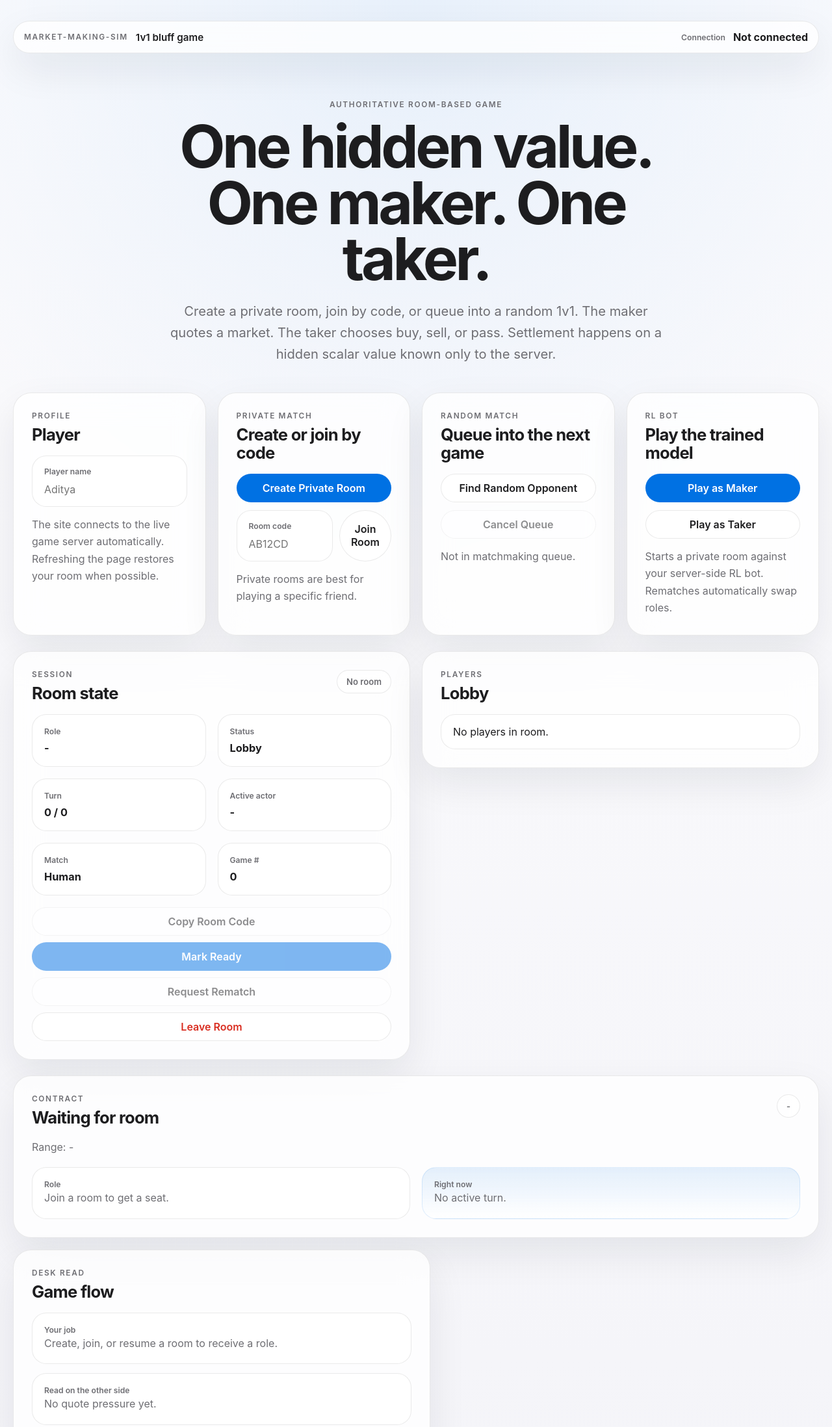
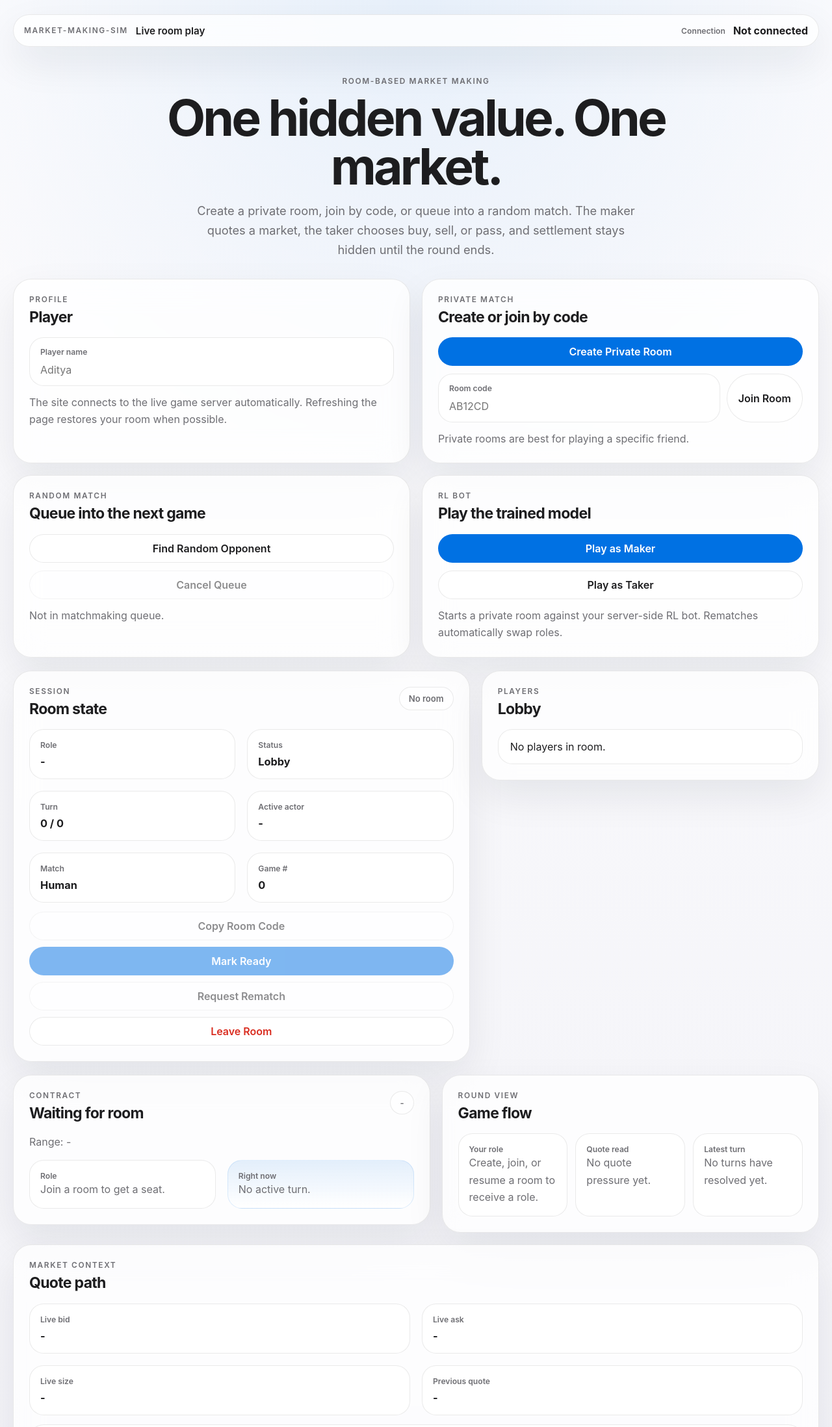
Before and after one commit to aditya1909-bit/market-making-sim, a plain HTML site: page index.html in a window 1280 px wide. Shown: the top 2196 px of the page at 65% size. Drawn offline with Linux system fonts and the light colour scheme.

Commit message:
Changed Layout

```diff
--- a/app.js
+++ b/app.js
@@ -48,6 +48,9 @@
     askInput: document.getElementById("ask-input"),
     sizeInput: document.getElementById("size-input"),
     submitQuote: document.getElementById("submit-quote"),
+    takerQuoteBid: document.getElementById("taker-quote-bid"),
+    takerQuoteAsk: document.getElementById("taker-quote-ask"),
+    takerQuoteSize: document.getElementById("taker-quote-size"),
     currentQuoteBid: document.getElementById("current-quote-bid"),
     currentQuoteAsk: document.getElementById("current-quote-ask"),
     currentQuoteSize: document.getElementById("current-quote-size"),
@@ -170,10 +173,10 @@
 
   function buildRoleHeadline(role) {
     if (role === "market_maker") {
-      return "You set the market and manage the information you reveal.";
+      return "You set the market and decide how much edge to show.";
     }
     if (role === "market_taker") {
-      return "You decide whether the quote is good, weak, or a bluff.";
+      return "You decide whether to buy, sell, or wait.";
     }
     return "Join a room to get a seat.";
   }
@@ -192,13 +195,13 @@
     }
     if (role === "market_maker") {
       return game.activeActor === "maker"
-        ? "Post a two-sided market. Tight quotes invite action; wide quotes hide your view."
-        : "Hold. The taker is deciding whether to lift, hit, or pass.";
+        ? "Post your next two-sided market."
+        : "Waiting for the taker to respond.";
     }
     if (role === "market_taker") {
       return game.activeActor === "taker"
-        ? "Read the quote and choose buy, sell, or pass."
-        : "Wait for the maker to show the next market.";
+        ? "Read the quote and respond."
+        : "Waiting for the next quote.";
     }
     return "Watching the room.";
   }
@@ -208,10 +211,10 @@
       return "Create, join, or resume a room to receive a role.";
     }
     if (role === "market_maker") {
-      return "Your edge comes from quoting a market that earns spread without showing your full estimate too early.";
+      return "Quote both sides and manage your inventory.";
     }
     if (role === "market_taker") {
-      return "Your edge comes from reading the maker's quote path and only trading when the market is off.";
+      return "Trade only when the market looks off.";
     }
     return "This game only becomes active once you are assigned maker or taker.";
   }
@@ -776,9 +779,15 @@
       setText(elements.resolutionSummary, game?.lastResolution?.text || "No turns have resolved yet.");
     }
 
-    setText(elements.currentQuoteBid, game?.currentQuote ? format(game.currentQuote.bid) : "-");
-    setText(elements.currentQuoteAsk, game?.currentQuote ? format(game.currentQuote.ask) : "-");
-    setText(elements.currentQuoteSize, game?.currentQuote ? String(game.currentQuote.size) : "-");
+    const currentBid = game?.currentQuote ? format(game.currentQuote.bid) : "-";
+    const currentAsk = game?.currentQuote ? format(game.currentQuote.ask) : "-";
+    const currentSize = game?.currentQuote ? String(game.currentQuote.size) : "-";
+    setText(elements.currentQuoteBid, currentBid);
+    setText(elements.currentQuoteAsk, currentAsk);
+    setText(elements.currentQuoteSize, currentSize);
+    setText(elements.takerQuoteBid, currentBid);
+    setText(elements.takerQuoteAsk, currentAsk);
+    setText(elements.takerQuoteSize, currentSize);
     setText(elements.previousQuote, formatQuote(game?.previousQuote));
     setText(elements.quoteContext, buildQuoteContext(game));
 
--- a/index.html
+++ b/index.html
@@ -12,7 +12,7 @@
         <div class="hero-nav glass-panel">
           <div class="brand-lockup">
             <p class="eyebrow">market-making-sim</p>
-            <span class="nav-title">1v1 bluff game</span>
+            <span class="nav-title">Live room play</span>
           </div>
           <div class="status-inline">
             <span class="mini-label">Connection</span>
@@ -21,11 +21,11 @@
         </div>
 
         <div class="hero-copy">
-          <p class="eyebrow">Authoritative room-based game</p>
-          <h1>One hidden value. One maker. One taker.</h1>
+          <p class="eyebrow">Room-based market making</p>
+          <h1>One hidden value. One market.</h1>
           <p class="hero-text">
-            Create a private room, join by code, or queue into a random 1v1. The maker quotes a market. The taker
-            chooses buy, sell, or pass. Settlement happens on a hidden scalar value known only to the server.
+            Create a private room, join by code, or queue into a random match. The maker quotes a market, the taker
+            chooses buy, sell, or pass, and settlement stays hidden until the round ends.
           </p>
         </div>
       </section>
@@ -179,21 +179,21 @@
         <article class="card role-brief-card">
           <div class="card-head">
             <div>
-              <p class="eyebrow">Desk read</p>
-              <h2 id="role-summary-title">Game flow</h2>
+              <p class="eyebrow">Round view</p>
+              <h2 id="role-summary-title">Current read</h2>
             </div>
           </div>
           <div class="role-brief-stack">
             <div class="soft-panel">
-              <span class="mini-label">Your job</span>
+              <span class="mini-label">Your role</span>
               <p id="side-instructions" class="body-copy">Create, join, or resume a room to receive a role.</p>
             </div>
             <div class="soft-panel">
-              <span class="mini-label">Read on the other side</span>
+              <span class="mini-label">Quote read</span>
               <p id="bluff-summary" class="body-copy">No quote pressure yet.</p>
             </div>
             <div class="soft-panel">
-              <span class="mini-label">Latest resolution</span>
+              <span class="mini-label">Latest turn</span>
               <p id="resolution-summary" class="body-copy">No turns have resolved yet.</p>
             </div>
           </div>
@@ -235,15 +235,15 @@
           <div class="mini-grid">
             <div class="mini-metric">
               <span class="mini-label">Bid</span>
-              <strong id="current-quote-bid">-</strong>
+              <strong id="taker-quote-bid">-</strong>
             </div>
             <div class="mini-metric">
               <span class="mini-label">Ask</span>
-              <strong id="current-quote-ask">-</strong>
+              <strong id="taker-quote-ask">-</strong>
             </div>
             <div class="mini-metric">
               <span class="mini-label">Size</span>
-              <strong id="current-quote-size">-</strong>
+              <strong id="taker-quote-size">-</strong>
             </div>
           </div>
           <div class="action-row top-gap">
--- a/styles.css
+++ b/styles.css
@@ -45,7 +45,7 @@ input {
 .page-shell {
   width: min(1240px, calc(100% - 32px));
   margin: 0 auto;
-  padding: 24px 0 64px;
+  padding: 18px 0 56px;
 }
 
 .hero,
@@ -69,13 +69,13 @@ input {
 }
 
 .hero {
-  padding: 8px 0 14px;
+  padding: 4px 0 8px;
 }
 
 .hero-nav {
   grid-template-columns: minmax(0, 1fr) auto;
   align-items: center;
-  margin-bottom: 54px;
+  margin-bottom: 28px;
 }
 
 .glass-panel,
@@ -94,7 +94,7 @@ input {
 
 .card {
   border-radius: var(--radius);
-  padding: 28px;
+  padding: 24px;
 }
 
 .brand-lockup,
@@ -141,15 +141,15 @@ input {
 }
 
 .hero-copy {
-  max-width: 860px;
+  max-width: 780px;
   margin: 0 auto;
   text-align: center;
 }
 
 h1 {
-  margin-top: 14px;
-  font-size: clamp(3rem, 8vw, 5.7rem);
-  line-height: 0.95;
+  margin-top: 12px;
+  font-size: clamp(2.6rem, 6.4vw, 4.8rem);
+  line-height: 0.98;
   letter-spacing: -0.05em;
 }
 
@@ -160,42 +160,44 @@ h1 {
 }
 
 .hero-text {
-  margin: 20px auto 0;
-  max-width: 760px;
-  font-size: clamp(1.05rem, 1.8vw, 1.26rem);
+  margin: 14px auto 0;
+  max-width: 700px;
+  font-size: clamp(1rem, 1.5vw, 1.14rem);
 }
 
 .setup-grid {
-  grid-template-columns: repeat(4, minmax(0, 1fr));
-  margin-top: 28px;
+  grid-template-columns: repeat(2, minmax(0, 1fr));
+  margin-top: 22px;
 }
 
 .session-grid,
 .game-grid,
 .lower-grid {
   grid-template-columns: repeat(2, minmax(0, 1fr));
-  margin-top: 24px;
+  margin-top: 20px;
 }
 
 .session-grid {
+  grid-template-columns: minmax(0, 1.15fr) minmax(320px, 0.85fr);
   align-items: start;
 }
 
 .game-grid {
-  grid-template-columns: 1.05fr 0.95fr;
+  grid-template-columns: minmax(0, 1.05fr) minmax(320px, 0.95fr);
   align-items: start;
 }
 
 .contract-card {
-  grid-column: 1 / -1;
+  grid-column: auto;
 }
 
 .role-brief-card {
-  align-self: start;
+  align-self: stretch;
 }
 
 .workspace-card {
   min-height: 100%;
+  grid-column: 1 / -1;
 }
 
 .market-card {
@@ -213,7 +215,7 @@ h1 {
 
 h2 {
   margin-top: 8px;
-  font-size: clamp(1.45rem, 2vw, 1.95rem);
+  font-size: clamp(1.32rem, 1.8vw, 1.8rem);
   line-height: 1.1;
   letter-spacing: -0.03em;
 }
@@ -241,7 +243,7 @@ h2 {
 .field-card,
 .quote-field {
   display: block;
-  padding: 16px 18px;
+  padding: 14px 16px;
 }
 
 .field-card input,
@@ -287,7 +289,7 @@ h2 {
 }
 
 .subtle-copy {
-  margin-top: 14px;
+  margin-top: 12px;
 }
 
 .badge {
@@ -311,6 +313,10 @@ h2 {
   grid-template-columns: repeat(2, minmax(0, 1fr));
 }
 
+.quote-inputs {
+  grid-template-columns: repeat(3, minmax(0, 1fr));
+}
+
 .market-grid {
   grid-template-columns: repeat(2, minmax(0, 1fr));
 }
@@ -322,7 +328,7 @@ h2 {
 .mini-metric,
 .info-cell,
 .soft-panel {
-  padding: 18px;
+  padding: 16px;
 }
 
 .mini-metric strong,
@@ -339,17 +345,18 @@ h2 {
 
 .quote-card,
 .taker-card {
-  padding: 28px;
+  padding: 24px;
   border-radius: var(--radius);
 }
 
 .role-brief-stack {
   display: grid;
-  gap: 14px;
+  grid-template-columns: repeat(3, minmax(0, 1fr));
+  gap: 12px;
 }
 
 .top-gap {
-  margin-top: 18px;
+  margin-top: 14px;
 }
 
 .players-list {
@@ -416,11 +423,11 @@ h2 {
 }
 
 .tape-list li {
-  padding: 16px 18px;
+  padding: 14px 16px;
   border-radius: 20px;
   border: 1px solid var(--line);
   background: var(--surface-strong);
-  line-height: 1.55;
+  line-height: 1.45;
 }
 
 .tape-list li + li {
@@ -472,22 +479,18 @@ button:disabled {
     grid-template-columns: 1fr;
   }
 
-  .contract-card {
-    grid-column: auto;
-  }
-
   .market-card {
     grid-column: auto;
-  }
-
-  .setup-grid {
-    grid-template-columns: repeat(2, minmax(0, 1fr));
   }
 
   .nav-controls,
   .join-row,
   .action-row {
     flex-wrap: wrap;
+  }
+
+  .role-brief-stack {
+    grid-template-columns: 1fr;
   }
 }
 
```
